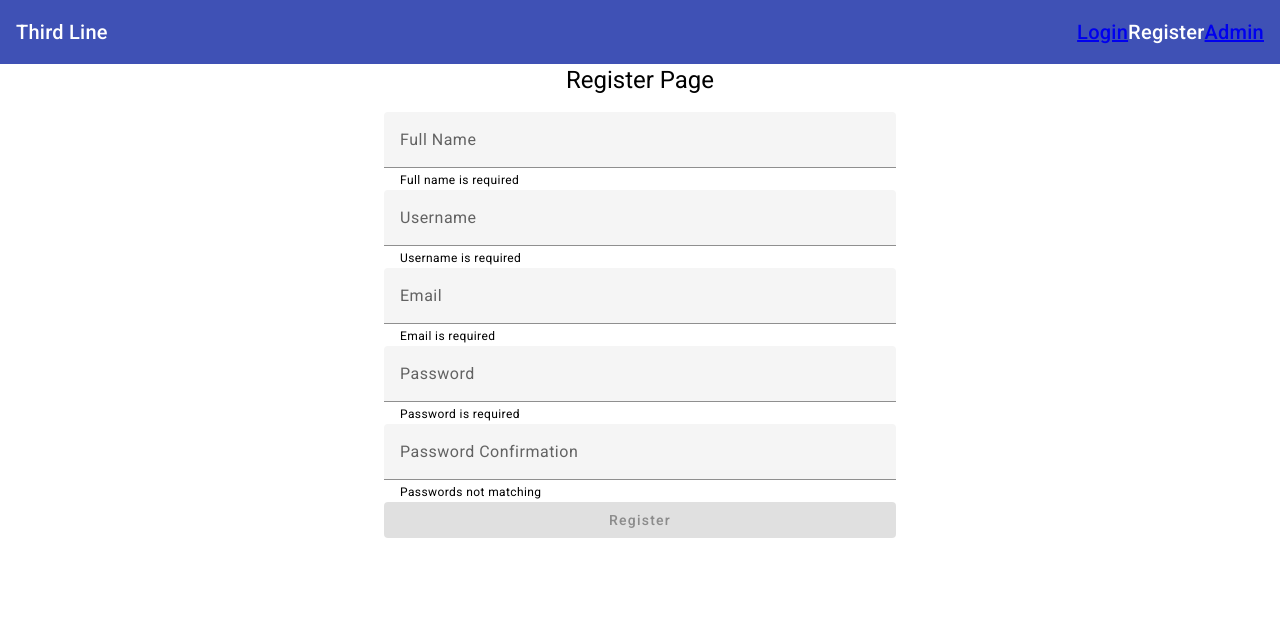
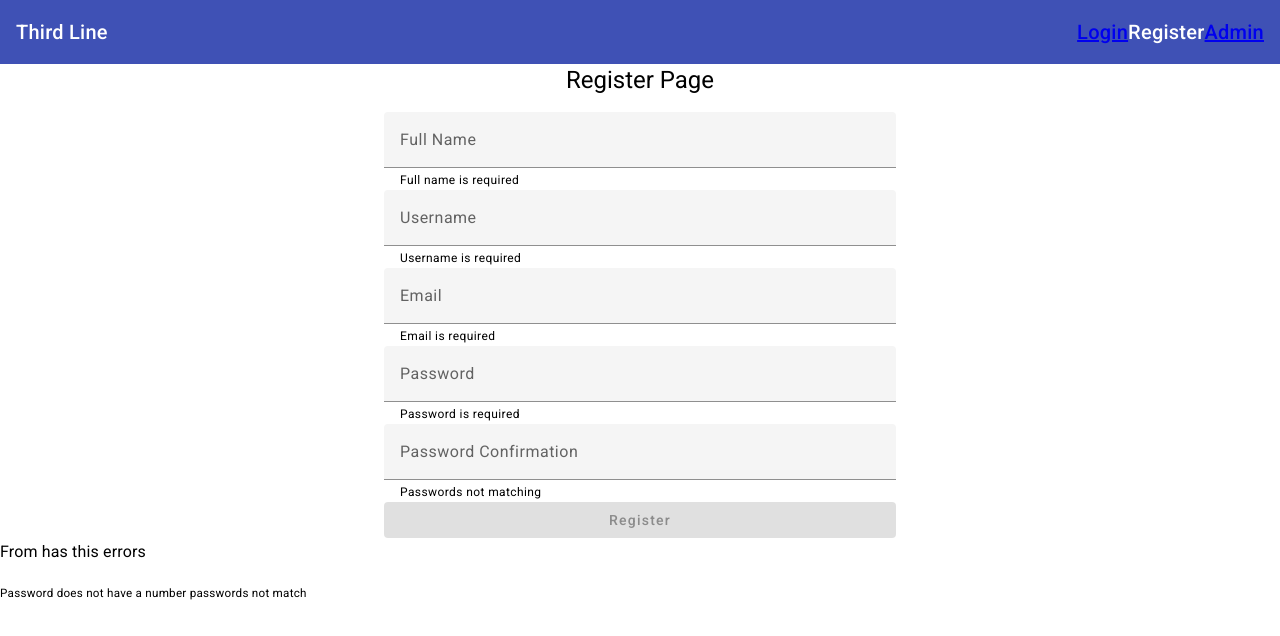
Before and after one commit to ratzPereira/FullStack-Blog-webpage, an Angular app in the folder blog-page/: page /register in a window 1280 px wide. Shown: the top 636 px of the page. Built offline with nearby package versions, Linux system fonts and the light colour scheme.

Commit message:
added 2 custom validators in our register form

```diff
--- a/blog-page/src/app/components/register/register.component.html
+++ b/blog-page/src/app/components/register/register.component.html
@@ -23,9 +23,13 @@
 
     <mat-form-field>
       <input matInput type="password" placeholder="Password Confirmation" formControlName="passwordConfirm">
-      <mat-hint *ngIf="registerForm.get('passwordConfirm').errors">Passwords not matching</mat-hint>
+      <mat-hint *ngIf="registerForm.hasError('passwordNotMatching')">Passwords not matching</mat-hint>
     </mat-form-field>
 
     <button mat-flat-button color="primary" [disabled]="!registerForm.valid" type="submit">Register</button>
   </div>
 </form>
+
+<h3 *ngIf="registerForm.invalid">From has this errors</h3>
+<small *ngIf="registerForm.get('password').hasError('passwordInvalid')">Password does not have a number</small>
+<small *ngIf="registerForm.hasError('passwordNotMatching')"> passwords not match</small>
--- a/blog-page/src/app/components/register/register.component.ts
+++ b/blog-page/src/app/components/register/register.component.ts
@@ -1,8 +1,39 @@
 import { Component, OnInit } from '@angular/core';
 import { AuthenticationService } from '../../services/authentication.service';
-import { FormBuilder, FormGroup, Validators } from '@angular/forms';
+import {
+  AbstractControl,
+  FormBuilder,
+  FormGroup,
+  ValidationErrors,
+  Validators,
+} from '@angular/forms';
 import { Router } from '@angular/router';
 import { map } from 'rxjs';
+
+class CustomValidators {
+  static passwordContainsNumber(
+    control: AbstractControl
+  ): ValidationErrors | null {
+    const regex = /\d/;
+
+    if (regex.test(control.value) && control.value !== null) {
+      return null;
+    } else {
+      return { passwordInvalid: true };
+    }
+  }
+
+  static passwordsMatch(control: AbstractControl): ValidationErrors | null {
+    const password = control.get('password')?.value;
+    const passwordConfirm = control.get('passwordConfirm')?.value;
+
+    if (password && password === passwordConfirm) {
+      return null;
+    } else {
+      return { passwordNotMatching: true };
+    }
+  }
+}
 
 @Component({
   selector: 'app-register',
@@ -27,11 +58,25 @@
           null,
           [Validators.email, Validators.required, Validators.minLength(6)],
         ],
-        password: [null, [Validators.required, Validators.minLength(4)]],
-        passwordConfirm: [null, [Validators.required, Validators.minLength(4)]],
+        password: [
+          null,
+          [
+            Validators.required,
+            Validators.minLength(4),
+            CustomValidators.passwordContainsNumber,
+          ],
+        ],
+        passwordConfirm: [
+          null,
+          [
+            Validators.required,
+            Validators.minLength(4),
+            CustomValidators.passwordContainsNumber,
+          ],
+        ],
       },
       {
-        //validators : CustomValidators.passwordMatches
+        validators: CustomValidators.passwordsMatch,
       }
     );
   }
```
